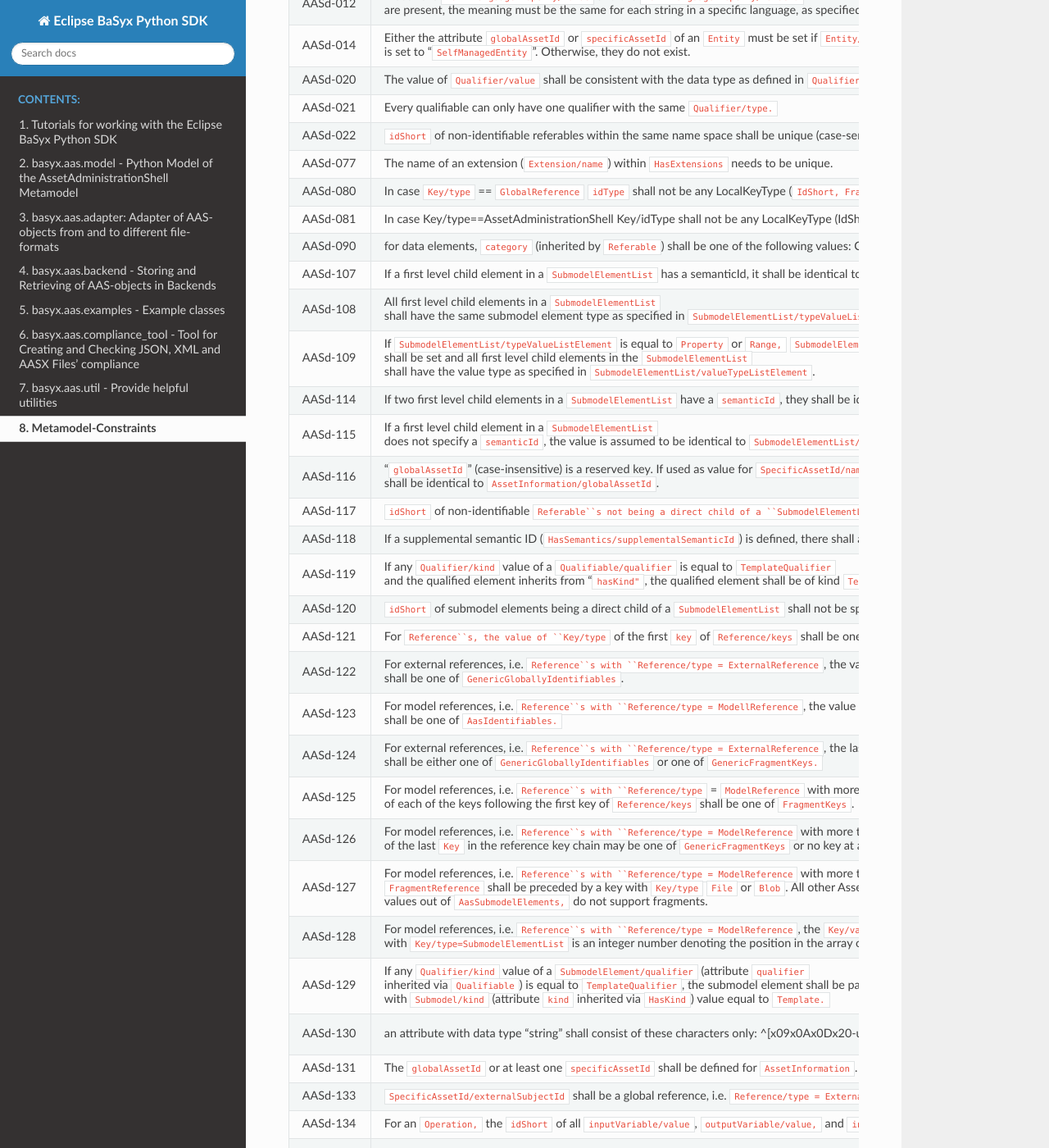
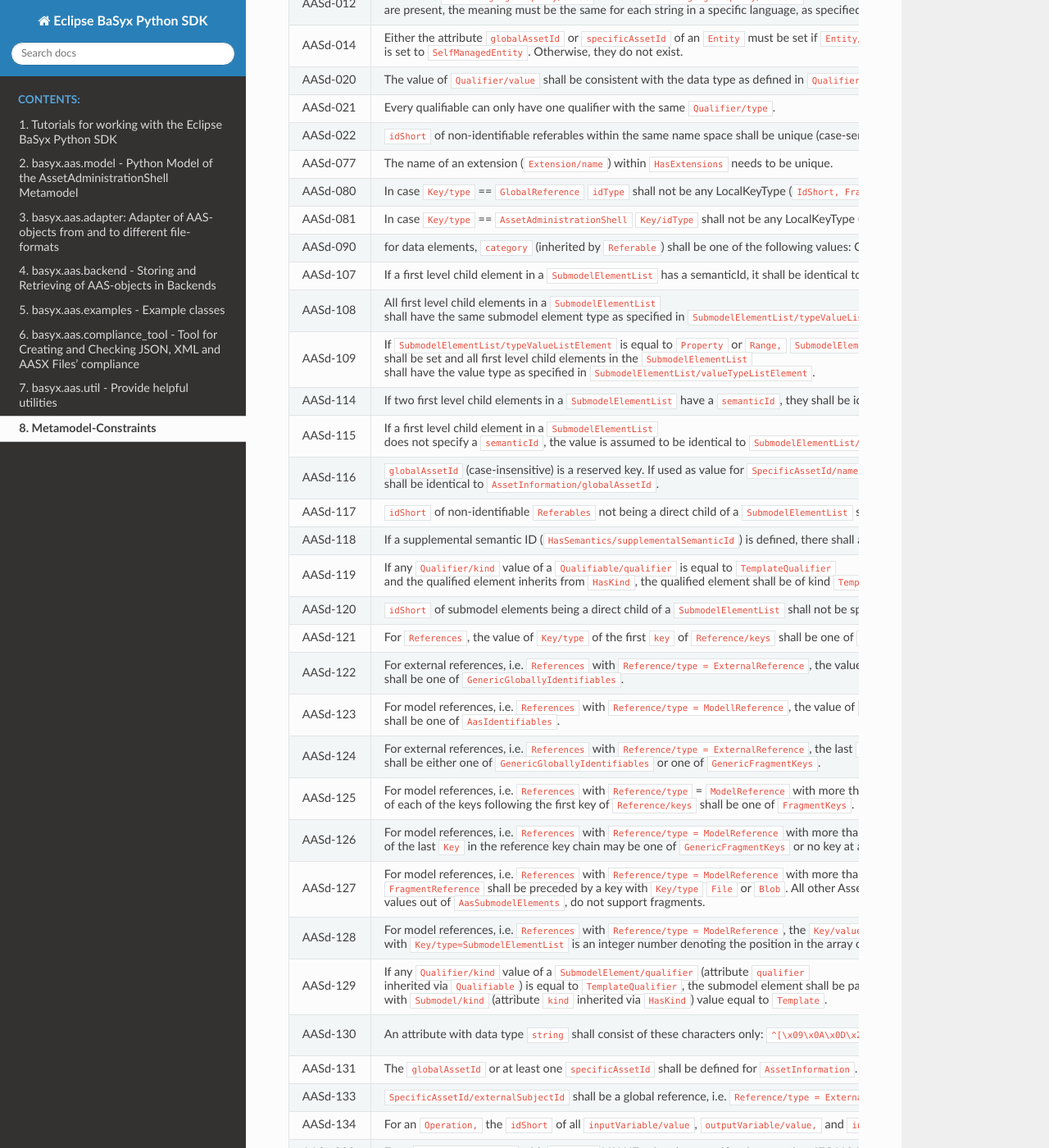
Before and after one commit to eclipse-basyx/basyx-python-sdk, a Sphinx documentation site: the page built from docs/source/constraints.rst, in a window 1280 px wide and 1400 px high, scrolled down 665 px. Shown: the whole window at 82% size. Built offline with Sphinx 7.4.7 and the Read the Docs theme 2.0.0, drawn with Linux system fonts in a browser that asks for light colours; the version number could not be read and is left out; some of the changed text lies outside the part shown.

Commit message:
docs: improve constraint table
Fix inline literals and missing references.

```diff
--- a/docs/source/constraints.rst
+++ b/docs/source/constraints.rst
@@ -12,41 +12,41 @@ The status information means the following:
 * WIP: The Constraint enforcement will be implemented in the future
 
 In most cases, if a constraint violation is detected,
-an :class:`~aas.model.base.AASConstraintViolation` will be raised
+an :class:`~basyx.aas.model.base.AASConstraintViolation` will be raised
 
-.. |aasd002| replace:: ``idShort`` of ``Referable`` s shall only feature letters, digits, underscore ("_"); starting mandatory with a letter, i.e. [a-zA-Z][a-zA-Z0-9_]* .
+.. |aasd002| replace:: ``idShort`` of ``Referable`` s shall only feature letters, digits, underscore (``_``); starting mandatory with a letter, i.e. ``[a-zA-Z][a-zA-Z0-9_]*``.
 .. |aasd005| replace:: If ``AdministrativeInformation/version`` is not specified, ``AdministrativeInformation/revision`` shall also be unspecified. This means that a revision requires a version. If there is no version, there is no revision. Revision is optional.
 .. |aasd006| replace:: If both, the ``value`` and the ``valueId`` of a ``Qualifier`` are present, the value needs to be identical to the value of the referenced coded value in ``Qualifier/valueId``.
 .. |aasd007| replace:: If both the ``Property/value`` and the ``Property/valueId`` are present, the value of ``Property/value`` needs to be identical to the value of the referenced coded value in ``Property/valueId``.
 .. |aasd012| replace:: if both the ``MultiLanguageProperty/value`` and the ``MultiLanguageProperty/valueId`` are present, the meaning must be the same for each string in a specific language, as specified in ``MultiLanguageProperty/valueId``.
-.. |aasd014| replace:: Either the attribute ``globalAssetId`` or ``specificAssetId`` of an ``Entity`` must be set if ``Entity/entityType`` is set to "``SelfManagedEntity``". Otherwise, they do not exist.
+.. |aasd014| replace:: Either the attribute ``globalAssetId`` or ``specificAssetId`` of an ``Entity`` must be set if ``Entity/entityType`` is set to ``SelfManagedEntity``. Otherwise, they do not exist.
 .. |aasd020| replace:: The value of ``Qualifier/value`` shall be consistent with the data type as defined in ``Qualifier/valueType``.
-.. |aasd021| replace:: Every qualifiable can only have one qualifier with the same ``Qualifier/type.``
+.. |aasd021| replace:: Every qualifiable can only have one qualifier with the same ``Qualifier/type``.
 .. |aasd022| replace:: ``idShort`` of non-identifiable referables within the same name space shall be unique (case-sensitive).
 .. |aasd077| replace:: The name of an extension (``Extension/name``) within ``HasExtensions`` needs to be unique.
 .. |aasd080| replace:: In case ``Key/type`` == ``GlobalReference`` ``idType`` shall not be any LocalKeyType (``IdShort, FragmentId``).
-.. |aasd081| replace:: In case Key/type==AssetAdministrationShell Key/idType shall not be any LocalKeyType (IdShort, FragmentId).
+.. |aasd081| replace:: In case ``Key/type`` == ``AssetAdministrationShell`` ``Key/idType`` shall not be any LocalKeyType (``IdShort``, ``FragmentId``).
 .. |aasd090| replace:: for data elements, ``category`` (inherited by ``Referable``) shall be one of the following values: CONSTANT, PARAMETER or VARIABLE. Default: VARIABLE
 .. |aasd107| replace:: If a first level child element in a ``SubmodelElementList`` has a semanticId, it shall be identical to ``SubmodelElementList/semanticIdListElement``.
 .. |aasd108| replace:: All first level child elements in a ``SubmodelElementList`` shall have the same submodel element type as specified in ``SubmodelElementList/typeValueListElement``.
 .. |aasd109| replace:: If ``SubmodelElementList/typeValueListElement`` is equal to ``Property`` or ``Range,`` ``SubmodelElementList/valueTypeListElement`` shall be set and all first level child elements in the ``SubmodelElementList`` shall have the value type as specified in ``SubmodelElementList/valueTypeListElement``.
 .. |aasd114| replace:: If two first level child elements in a ``SubmodelElementList`` have a ``semanticId``, they shall be identical.
 .. |aasd115| replace:: If a first level child element in a ``SubmodelElementList`` does not specify a ``semanticId``, the value is assumed to be identical to ``SubmodelElementList/semanticIdListElement``.
-.. |aasd116| replace:: "``globalAssetId``" (case-insensitive) is a reserved key. If used as value for ``SpecificAssetId/name,`` ``SpecificAssetId/value`` shall be identical to ``AssetInformation/globalAssetId``.
-.. |aasd117| replace:: ``idShort`` of non-identifiable ``Referable``s not being a direct child of a ``SubmodelElementList`` shall be specified.
+.. |aasd116| replace:: ``globalAssetId`` (case-insensitive) is a reserved key. If used as value for ``SpecificAssetId/name,`` ``SpecificAssetId/value`` shall be identical to ``AssetInformation/globalAssetId``.
+.. |aasd117| replace:: ``idShort`` of non-identifiable ``Referables`` not being a direct child of a ``SubmodelElementList`` shall be specified.
 .. |aasd118| replace:: If a supplemental semantic ID (``HasSemantics/supplementalSemanticId``) is defined, there shall also be a main semantic ID (``HasSemantics/semanticId``).
-.. |aasd119| replace:: If any ``Qualifier/kind`` value of a ``Qualifiable/qualifier`` is equal to ``TemplateQualifier`` and the qualified element inherits from "``hasKind"``, the qualified element shall be of kind ``Template`` (``HasKind/kind = "Template"``).
+.. |aasd119| replace:: If any ``Qualifier/kind`` value of a ``Qualifiable/qualifier`` is equal to ``TemplateQualifier`` and the qualified element inherits from ``HasKind``, the qualified element shall be of kind ``Template`` (``HasKind/kind = Template``).
 .. |aasd120| replace:: ``idShort`` of submodel elements being a direct child of a ``SubmodelElementList`` shall not be specified.
-.. |aasd121| replace:: For ``Reference``s, the value of ``Key/type`` of the first ``key`` of ``Reference/keys`` shall be one of ``GloballyIdentifiables``.
-.. |aasd122| replace:: For external references, i.e. ``Reference``s with ``Reference/type = ExternalReference``, the value of ``Key/type`` of the first key of ``Reference/keys`` shall be one of ``GenericGloballyIdentifiables``.
-.. |aasd123| replace:: For model references, i.e. ``Reference``s with ``Reference/type = ModellReference``, the value of ``Key/type`` of the first ``key`` of ``Reference/keys`` shall be one of ``AasIdentifiables.``
-.. |aasd124| replace:: For external references, i.e. ``Reference``s with ``Reference/type = ExternalReference``, the last ``key`` of ``Reference/keys`` shall be either one of ``GenericGloballyIdentifiables`` or one of ``GenericFragmentKeys.``
-.. |aasd125| replace:: For model references, i.e. ``Reference``s with ``Reference/type`` = ``ModelReference`` with more than one key in ``Reference/keys,`` the value of ``Key/type`` of each of the keys following the first key of ``Reference/keys`` shall be one of ``FragmentKeys``.
-.. |aasd126| replace:: For model references, i.e. ``Reference``s with ``Reference/type = ModelReference`` with more than one key in ``Reference/keys,`` the value of ``Key/type`` of the last ``Key`` in the reference key chain may be one of ``GenericFragmentKeys`` or no key at all shall have a value out of ``GenericFragmentKeys.``
-.. |aasd127| replace:: For model references, i.e. ``Reference``s with ``Reference/type = ModelReference`` with more than one key in ``Reference/keys,`` a key with ``Key/type`` ``FragmentReference`` shall be preceded by a key with ``Key/type`` ``File`` or ``Blob``. All other Asset Administration Shell fragments, i.e. ``Key/type`` values out of ``AasSubmodelElements,`` do not support fragments.
-.. |aasd128| replace:: For model references, i.e. ``Reference``s with ``Reference/type = ModelReference``, the ``Key/value`` of a ``Key`` preceded by a ``Key`` with ``Key/type=SubmodelElementList`` is an integer number denoting the position in the array of the submodel element list.
-.. |aasd129| replace:: If any ``Qualifier/kind`` value of a ``SubmodelElement/qualifier`` (attribute ``qualifier`` inherited via ``Qualifiable``) is equal to ``TemplateQualifier``, the submodel element shall be part of a submodel template, i.e. a ``Submodel`` with ``Submodel/kind`` (attribute ``kind`` inherited via ``HasKind``) value equal to ``Template.``
-.. |aasd130| replace:: an attribute with data type "string" shall consist of these characters only: ^[\x09\x0A\x0D\x20-\uD7FF\uE000-\uFFFD\u00010000-\u0010FFFF]*$.
+.. |aasd121| replace:: For ``References``, the value of ``Key/type`` of the first ``key`` of ``Reference/keys`` shall be one of ``GloballyIdentifiables``.
+.. |aasd122| replace:: For external references, i.e. ``References`` with ``Reference/type = ExternalReference``, the value of ``Key/type`` of the first key of ``Reference/keys`` shall be one of ``GenericGloballyIdentifiables``.
+.. |aasd123| replace:: For model references, i.e. ``References`` with ``Reference/type = ModellReference``, the value of ``Key/type`` of the first ``key`` of ``Reference/keys`` shall be one of ``AasIdentifiables``.
+.. |aasd124| replace:: For external references, i.e. ``References`` with ``Reference/type = ExternalReference``, the last ``key`` of ``Reference/keys`` shall be either one of ``GenericGloballyIdentifiables`` or one of ``GenericFragmentKeys``.
+.. |aasd125| replace:: For model references, i.e. ``References`` with ``Reference/type`` = ``ModelReference`` with more than one key in ``Reference/keys,`` the value of ``Key/type`` of each of the keys following the first key of ``Reference/keys`` shall be one of ``FragmentKeys``.
+.. |aasd126| replace:: For model references, i.e. ``References`` with ``Reference/type = ModelReference`` with more than one key in ``Reference/keys,`` the value of ``Key/type`` of the last ``Key`` in the reference key chain may be one of ``GenericFragmentKeys`` or no key at all shall have a value out of ``GenericFragmentKeys``.
+.. |aasd127| replace:: For model references, i.e. ``References`` with ``Reference/type = ModelReference`` with more than one key in ``Reference/keys,`` a key with ``Key/type`` ``FragmentReference`` shall be preceded by a key with ``Key/type`` ``File`` or ``Blob``. All other Asset Administration Shell fragments, i.e. ``Key/type`` values out of ``AasSubmodelElements``, do not support fragments.
+.. |aasd128| replace:: For model references, i.e. ``References`` with ``Reference/type = ModelReference``, the ``Key/value`` of a ``Key`` preceded by a ``Key`` with ``Key/type=SubmodelElementList`` is an integer number denoting the position in the array of the submodel element list.
+.. |aasd129| replace:: If any ``Qualifier/kind`` value of a ``SubmodelElement/qualifier`` (attribute ``qualifier`` inherited via ``Qualifiable``) is equal to ``TemplateQualifier``, the submodel element shall be part of a submodel template, i.e. a ``Submodel`` with ``Submodel/kind`` (attribute ``kind`` inherited via ``HasKind``) value equal to ``Template``.
+.. |aasd130| replace:: An attribute with data type ``string`` shall consist of these characters only: ``^[\x09\x0A\x0D\x20-\uD7FF\uE000-\uFFFD\u00010000-\u0010FFFF]*$``.
 .. |aasd131| replace:: The ``globalAssetId`` or at least one ``specificAssetId`` shall be defined for ``AssetInformation``.
 .. |aasd133| replace:: ``SpecificAssetId/externalSubjectId`` shall be a global reference, i.e. ``Reference/type = ExternalReference``.
 .. |aasd134| replace:: For an ``Operation,`` the ``idShort`` of all ``inputVariable/value``, ``outputVariable/value,`` and ``inoutputVariable/value`` shall be unique.
@@ -85,7 +85,7 @@ an :class:`~aas.model.base.AASConstraintViolation` will be raised
     AASd-116, |aasd116|, ❌, postponed
     AASd-117, |aasd117|, ✅,
     AASd-118, |aasd118|, ✅,
-    AASd-119, |aasd119|, ❌, See `#119 <https://github.com/eclipse-basyx/basyx-python-sdk/issues/119>`_
+    AASd-119, |aasd119|, ❌, See `#119 <https://github.com/eclipse-basyx/basyx-python-sdk/issues/119>`__
     AASd-120, |aasd120|, ✅,
     AASd-121, |aasd121|, ✅,
     AASd-122, |aasd122|, ✅,
```
Also changed, not shown: other parts of docs/source/constraints.rst (+3 -4 lines).
